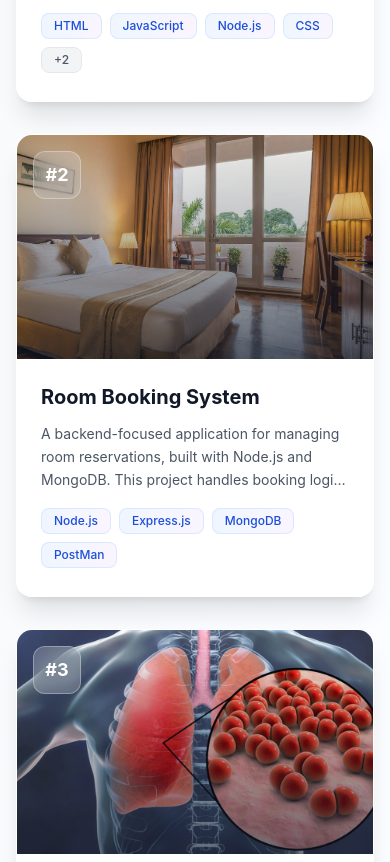
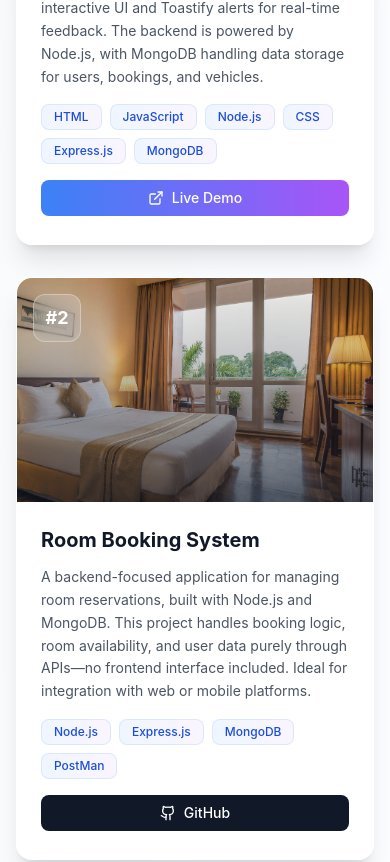
Before and after one commit to antojoseph2806/anto-portfolio, a React (Vite) app in the folder frontend/: page /projects in a window 390 px wide. Shown: the part 756-1618 px from the top of the page. Built offline with nearby package versions, Linux system fonts and the light colour scheme.

Commit message:
mobile responsive

```diff
--- a/frontend/src/components/Projects.tsx
+++ b/frontend/src/components/Projects.tsx
@@ -112,19 +112,19 @@ const ProjectCard: React.FC<{ project: any; index: number }> = ({ project, index
         {/* Content Section */}
         <div className="p-6">
           <motion.h3
-            className="text-xl font-bold text-gray-900 mb-3 line-clamp-1"
+            className="text-xl font-bold text-gray-900 mb-3"
             animate={{ color: isHovered ? '#3b82f6' : '#111827' }}
           >
             {project.title}
           </motion.h3>
 
-          <p className="text-gray-600 text-sm mb-4 leading-relaxed line-clamp-3">
+          <p className="text-gray-600 text-sm mb-4 leading-relaxed">
             {project.description}
           </p>
 
           {/* Technologies */}
-          <div className="flex flex-wrap gap-2">
-            {project.technologies.slice(0, 4).map((tech: string, techIndex: number) => (
+          <div className="flex flex-wrap gap-2 mb-4">
+            {project.technologies.map((tech: string, techIndex: number) => (
               <motion.span
                 key={techIndex}
                 initial={{ opacity: 0, scale: 0 }}
@@ -137,10 +137,31 @@ const ProjectCard: React.FC<{ project: any; index: number }> = ({ project, index
                 {tech}
               </motion.span>
             ))}
-            {project.technologies.length > 4 && (
-              <span className="px-3 py-1 bg-gray-100 border border-gray-200 text-gray-600 rounded-lg text-xs font-medium">
-                +{project.technologies.length - 4}
-              </span>
+          </div>
+
+          {/* Action Buttons */}
+          <div className="flex gap-3">
+            {project.github && (
+              <a
+                href={project.github}
+                target="_blank"
+                rel="noopener noreferrer"
+                className="flex-1 flex items-center justify-center gap-2 px-4 py-2 bg-gray-900 hover:bg-gray-800 text-white rounded-lg text-sm font-medium transition-colors"
+              >
+                <Github size={16} />
+                <span>GitHub</span>
+              </a>
+            )}
+            {project.live && (
+              <a
+                href={project.live}
+                target="_blank"
+                rel="noopener noreferrer"
+                className="flex-1 flex items-center justify-center gap-2 px-4 py-2 bg-gradient-to-r from-blue-500 to-purple-500 hover:from-blue-600 hover:to-purple-600 text-white rounded-lg text-sm font-medium transition-colors"
+              >
+                <ExternalLink size={16} />
+                <span>Live Demo</span>
+              </a>
             )}
           </div>
         </div>
```
